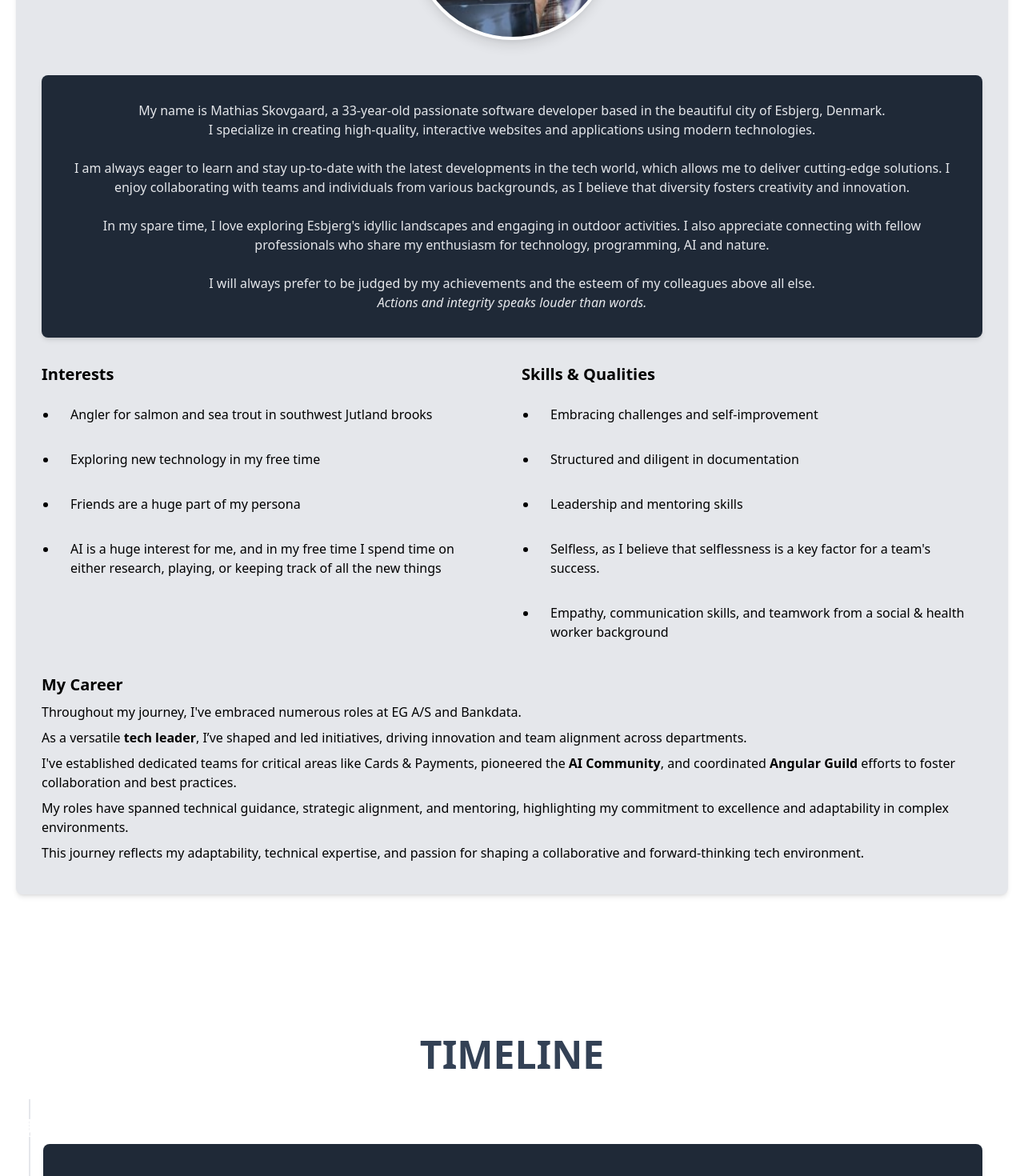
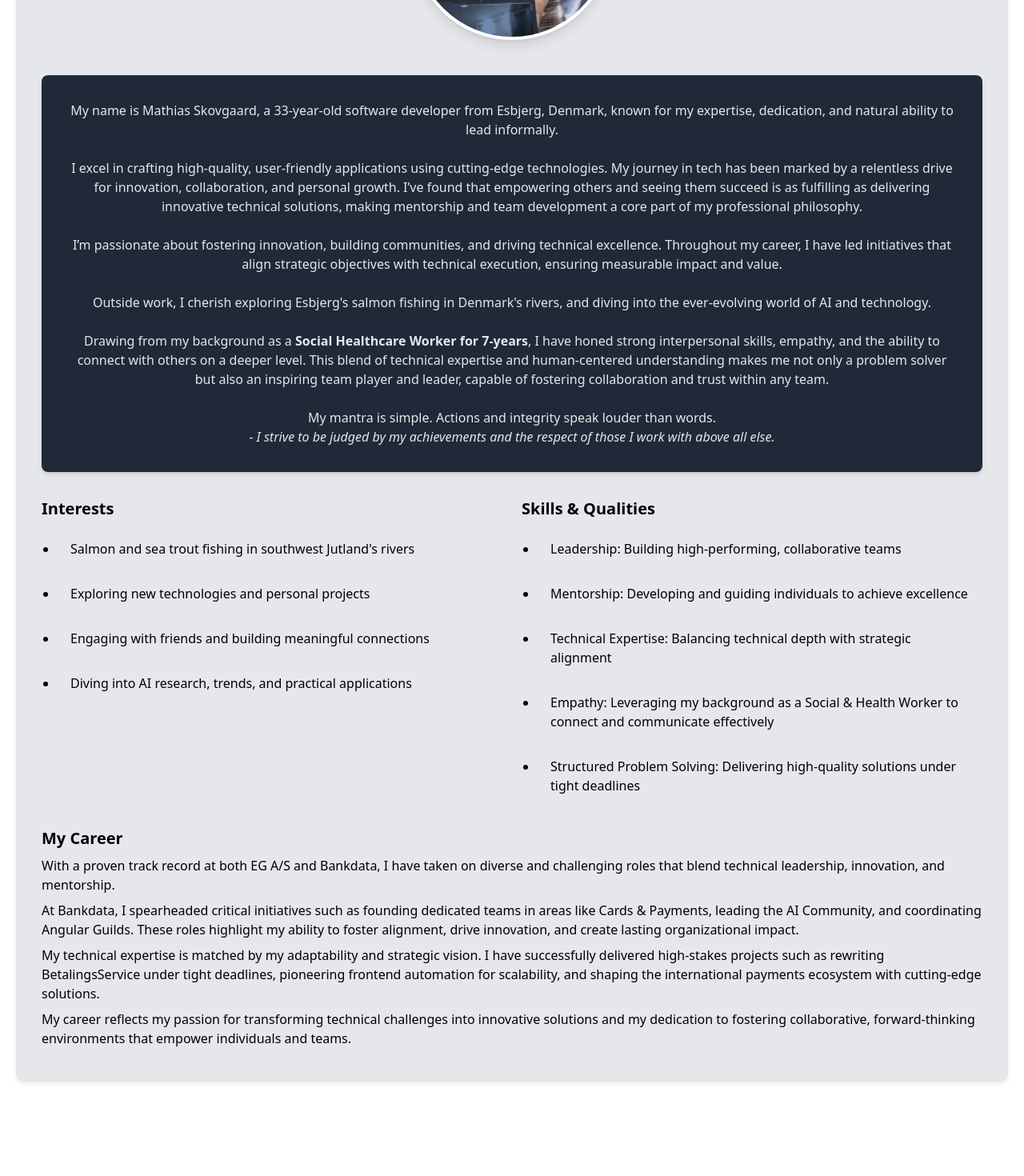
Before and after one commit to Sk0vgaard/my-portfolio, a React (Create React App) app: page / in a window 1280 px wide. Shown: the part 1200-2670 px from the top of the page at 80% size. Built offline with nearby package versions, Linux system fonts and the light colour scheme; the HTML template or start-up script is replaced by a standard one; what tw-elements would draw is missing.

Commit message:
Update about.jsx home.jsx skills.jsx

```diff
--- a/src/components/about.jsx
+++ b/src/components/about.jsx
@@ -40,77 +40,94 @@ const About = () => {
                     <div className="bg-gray-800 p-8 rounded-lg shadow-md mb-8">
                         <div className="text-center text-gray-200">
                             <p>
-                                My name is Mathias Skovgaard, a {age}-year-old passionate software developer based in
-                                the beautiful city of Esbjerg, Denmark.
-                            </p>
-                            <p>
-                                I specialize in creating high-quality, interactive websites and applications using
-                                modern technologies.
+                                My name is Mathias Skovgaard, a {age}-year-old software developer from Esbjerg, Denmark,
+                                known for my expertise, dedication, and natural ability to lead informally.
                             </p>
                             <br/>
                             <p>
-                                I am always eager to learn and stay up-to-date with the latest developments in the tech
-                                world, which allows me to deliver cutting-edge solutions. I enjoy
-                                collaborating with teams and individuals from various backgrounds, as I believe that
-                                diversity fosters creativity and innovation.
+                                I excel in crafting high-quality, user-friendly applications using cutting-edge
+                                technologies. My journey in tech has been marked by a relentless drive for innovation,
+                                collaboration, and personal growth. I’ve found that empowering others and seeing them
+                                succeed is as fulfilling as delivering innovative technical solutions, making mentorship
+                                and team development a core part of my professional philosophy.
                             </p>
                             <br/>
                             <p>
-                                In my spare time, I love exploring Esbjerg's idyllic landscapes and engaging in outdoor
-                                activities. I also appreciate connecting with fellow professionals who share my
-                                enthusiasm for technology, programming, AI and nature.
+                                I’m passionate about fostering innovation, building communities, and driving technical
+                                excellence. Throughout my career, I have led initiatives that align strategic objectives
+                                with technical execution, ensuring measurable impact and value.
+                            </p>
+                            <br/>
+                            <p> Outside work, I cherish exploring Esbjerg's salmon fishing in Denmark's rivers, and
+                                diving into the ever-evolving world of AI and technology.
+                            </p>
+                            <br/>
+                            <p> Drawing from my background as a <b>Social Healthcare Worker for 7-years</b>, I have
+                                honed strong interpersonal skills, empathy, and the ability to connect with others on a
+                                deeper level. This blend of technical expertise and human-centered understanding makes
+                                me not only a problem solver but also an inspiring team player and leader, capable of
+                                fostering collaboration and trust within any team.
                             </p>
                             <br/>
                             <p>
-                                I will always prefer to be judged by my achievements and the esteem of my colleagues
-                                above all else.
+                                My mantra is simple. Actions and integrity speak louder than words.
                                 <br/>
-                                <i>Actions and integrity speaks louder than words.</i>
+                                <i> - I strive to be judged by my achievements and the respect of those I work with
+                                    above
+                                    all else. </i>
                             </p>
                         </div>
                     </div>
 
                     <div className="grid grid-cols-1 md:grid-cols-2 gap-6">
-                        <div>
-                            <h3 className="text-xl font-semibold mb-2">Interests</h3>
+                        <div><h3 className="text-xl font-semibold mb-2">Interests</h3>
                             <ul className="list-disc pl-5">
-                                <li>Angler for salmon and sea trout in southwest Jutland brooks</li>
-                                <li>Exploring new technology in my free time</li>
-                                <li>Friends are a huge part of my persona</li>
-                                <li>AI is a huge interest for me, and in my free time I spend time on either
-                                    research, playing, or keeping track of all the new things
-                                </li>
+                                <li>Salmon and sea trout fishing in southwest Jutland's rivers</li>
+                                <li>Exploring new technologies and personal projects</li>
+                                <li>Engaging with friends and building meaningful connections</li>
+                                <li>Diving into AI research, trends, and practical applications</li>
                             </ul>
                         </div>
 
                         <div>
                             <h3 className="text-xl font-semibold mb-2">Skills & Qualities</h3>
                             <ul className="list-disc pl-5">
-                                <li>Embracing challenges and self-improvement</li>
-                                <li>Structured and diligent in documentation</li>
-                                <li>Leadership and mentoring skills</li>
-                                <li>Selfless, as I believe that selflessness is a key factor for a team's success.</li>
-                                <li>Empathy, communication skills, and teamwork from a social & health worker
-                                    background
+                                <li>Leadership: Building high-performing, collaborative teams</li>
+                                <li>Mentorship: Developing and guiding individuals to achieve excellence</li>
+                                <li>Technical Expertise: Balancing technical depth with strategic alignment</li>
+                                <li>Empathy: Leveraging my background as a Social & Health Worker to connect and
+                                    communicate effectively
+                                </li>
+                                <li>Structured Problem Solving: Delivering high-quality solutions under tight
+                                    deadlines
                                 </li>
                             </ul>
                         </div>
                     </div>
 
-                    <div className="mt-6">
-                        <h3 className="text-xl font-semibold mb-2">My Career</h3>
+                    <div className="mt-6"><h3 className="text-xl font-semibold mb-2">
+                        My Career
+                    </h3>
                         <p className="mb-2">
-                            Throughout my journey, I've embraced numerous roles at EG A/S and Bankdata.
+                            With a proven track record at both EG A/S and Bankdata, I have taken on diverse and
+                            challenging roles that blend technical leadership, innovation, and mentorship.
                         </p>
-                        <p className="mb-2">As a versatile <b>tech leader</b>, I’ve shaped and led initiatives, driving innovation and team alignment across departments.</p>
-                        <p className="mb-2">I've established dedicated teams for critical areas like Cards & Payments,
-                            pioneered the <b>AI Community</b>, and coordinated <b>Angular Guild</b> efforts to foster collaboration
-                            and best practices.</p>
-                        <p className="mb-2">My roles have spanned technical guidance, strategic alignment, and
-                            mentoring, highlighting my commitment to excellence and adaptability in complex
-                            environments.</p>
-                        <p className="mb-2">This journey reflects my adaptability, technical expertise, and passion for
-                            shaping a collaborative and forward-thinking tech environment.</p>
+                        <p className="mb-2">
+                            At Bankdata, I spearheaded critical initiatives such as founding dedicated teams in areas
+                            like Cards & Payments, leading the AI Community, and coordinating Angular Guilds. These
+                            roles highlight my ability to foster alignment, drive innovation, and create lasting
+                            organizational impact.
+                        </p>
+                        <p className="mb-2">
+                            My technical expertise is matched by my adaptability and strategic vision. I have
+                            successfully delivered high-stakes projects such as rewriting BetalingsService under tight
+                            deadlines, pioneering frontend automation for scalability, and shaping the international
+                            payments ecosystem with cutting-edge solutions.
+                        </p>
+                        <p className="mb-2"> My career reflects my passion for transforming technical challenges into
+                            innovative solutions and my dedication to fostering collaborative, forward-thinking
+                            environments that empower individuals and teams.
+                        </p>
                     </div>
                 </div>
             </div>
--- a/src/components/home/home.jsx
+++ b/src/components/home/home.jsx
@@ -52,8 +52,8 @@ const Home = () => {
                             <p className="text-scroll underline">A Leader</p>
                             <p className="text-scroll underline">Dependable</p>
                             <p className="text-scroll underline">Selfless</p>
-                            <p className="text-scroll underline">A Mentor</p>
-                            <p className="text-scroll underline">A Communicator</p>
+                            <p className="text-scroll underline">Honourable</p>
+                            <p className="text-scroll underline">Empathetic</p>
                             <p className="text-scroll underline">A Leader</p>
                         </div>
                     </div>
--- a/src/components/skills.jsx
+++ b/src/components/skills.jsx
@@ -2,15 +2,56 @@ import React, {useEffect, useRef, useState} from 'react';
 
 const categories = [
     {
+        title: 'Personal Skills',
+        skills: [
+            {technologyName: 'Communication', knowledge: 10},
+            {technologyName: 'Critical Thinking', knowledge: 10},
+            {technologyName: 'Networking', knowledge: 10},
+            {technologyName: 'Problem Solving', knowledge: 9},
+            {technologyName: 'Presentation Skills', knowledge: 9},
+            {technologyName: 'Adaptability', knowledge: 8},
+        ],
+    },
+    {
+        title: 'Leadership Skills',
+        skills: [
+            {technologyName: 'Team Building', knowledge: 10},
+            {technologyName: 'Team Empowerment', knowledge: 10},
+            {technologyName: 'Emotional Intelligence', knowledge: 9},
+            {technologyName: 'Resilience', knowledge: 8},
+            {technologyName: 'Stakeholder Management', knowledge: 8},
+            {technologyName: 'Change Management', knowledge: 8},
+        ],
+    },
+    {
+        title: 'Agile Methodologies',
+        skills: [
+            {technologyName: 'Scrum', knowledge: 9},
+            {technologyName: 'Kanban', knowledge: 9},
+            {technologyName: 'Extreme Programming', knowledge: 9},
+            {technologyName: 'SAFe', knowledge: 9},
+            {technologyName: 'LEAN', knowledge: 9},
+        ],
+    },
+    {
+        title: 'DevOps & Infrastructure',
+        skills: [
+            {technologyName: 'CI/CD', knowledge: 8},
+            {technologyName: 'Linux', knowledge: 7},
+            {technologyName: 'Grafana', knowledge: 6},
+            {technologyName: 'Docker', knowledge: 5},
+            {technologyName: 'Jenkins', knowledge: 8},
+            {technologyName: 'Azure DevOps', knowledge: 8},
+        ],
+    },
+    {
         title: 'Frontend Tools',
         skills: [
-            {technologyName: 'TypeScript', knowledge: 8},
+            {technologyName: 'TypeScript', knowledge: 9},
             {technologyName: 'JavaScript', knowledge: 8},
-            {technologyName: 'HTML(5) / CSS', knowledge: 8},
-            {technologyName: 'JSON', knowledge: 8},
+            {technologyName: 'HTML(5) / CSS', knowledge: 9},
             {technologyName: 'AJAX', knowledge: 8},
             {technologyName: 'Responsive Web Design', knowledge: 9},
-            {technologyName: 'Chrome Dev Tools', knowledge: 9},
             {technologyName: 'ESLint / TSLint / Stylelint', knowledge: 9},
         ],
     },
@@ -20,37 +61,43 @@ const categories = [
             {technologyName: 'Angular', knowledge: 10},
             {technologyName: 'React', knowledge: 7},
             {technologyName: 'Jest / Spectator', knowledge: 8},
+            {technologyName: 'Playwright', knowledge: 6},
+            {technologyName: 'Cypress', knowledge: 8},
+        ],
+    },
+    {
+        title: 'Design Systems',
+        skills: [
             {technologyName: 'Angular Material', knowledge: 9},
             {technologyName: 'Kirby Design System', knowledge: 8},
             {technologyName: 'Bootstrap', knowledge: 8},
-            {technologyName: 'Playwright', knowledge: 8},
-            {technologyName: 'Cypress', knowledge: 8},
+        ],
+    },
+    {
+        title: 'UI/UX Design',
+        skills: [
+            {technologyName: 'User Experience (UX) Design', knowledge: 9},
+            {technologyName: 'User Interface (UI) Design', knowledge: 8},
+            {technologyName: 'Zeplin', knowledge: 6},
+            {technologyName: 'Figma', knowledge: 5},
         ],
     },
     {
         title: 'Backend Tools',
         skills: [
-            {technologyName: 'Node.js', knowledge: 9},
+            {technologyName: 'Node.js', knowledge: 8},
             {technologyName: 'Java', knowledge: 6},
             {technologyName: 'C#', knowledge: 5},
-            {technologyName: 'C++', knowledge: 3},
+            {technologyName: 'C++', knowledge: 5},
         ],
     },
     {
         title: 'Backend Frameworks',
         skills: [
+            {technologyName: 'Express.js', knowledge: 7},
+            {technologyName: 'NestJS', knowledge: 7},
             {technologyName: 'Spring Boot', knowledge: 6},
-            {technologyName: 'Quarkus', knowledge: 5},
             {technologyName: 'ASP.NET & Core', knowledge: 4},
-        ],
-    },
-    {
-        title: 'UI/UX Design',
-        skills: [
-            {technologyName: 'User Experience (UX) Design', knowledge: 8},
-            {technologyName: 'User Interface (UI) Design', knowledge: 8},
-            {technologyName: 'Sketch', knowledge: 5},
-            {technologyName: 'Figma', knowledge: 5},
         ],
     },
     {
@@ -63,26 +110,12 @@ const categories = [
         ],
     },
     {
-        title: 'DevOps & Infrastructure',
-        skills: [
-            {technologyName: 'CI/CD', knowledge: 8},
-            {technologyName: 'Linux', knowledge: 7},
-            {technologyName: 'OpenShift', knowledge: 7},
-            {technologyName: 'Grafana', knowledge: 6},
-            {technologyName: 'Docker', knowledge: 5},
-            {technologyName: 'Jenkins', knowledge: 8},
-            {technologyName: 'Postman', knowledge: 8},
-        ],
-    },
-    {
         title: 'Version Control & Collaboration',
         skills: [
             {technologyName: 'Jira', knowledge: 9},
-            {technologyName: 'Confluence', knowledge: 9},
             {technologyName: 'Git', knowledge: 9},
             {technologyName: 'GitHub', knowledge: 8},
             {technologyName: 'BitBucket', knowledge: 9},
-            {technologyName: 'Mercurial', knowledge: 5},
         ],
     },
     {
@@ -95,31 +128,12 @@ const categories = [
         ],
     },
     {
-        title: 'Agile Methodologies',
-        skills: [
-            {technologyName: 'Scrum', knowledge: 9},
-            {technologyName: 'Kanban', knowledge: 9},
-            {technologyName: 'Extreme Programming', knowledge: 9},
-        ],
-    },
-    {
         title: 'Legacy Technologies',
         skills: [
             {technologyName: 'Puma', knowledge: 6},
             {technologyName: 'Struts', knowledge: 4},
             {technologyName: 'COBOL', knowledge: 2},
             {technologyName: 'Encode', knowledge: 8},
-        ],
-    },
-    {
-        title: 'Personal Skills',
-        skills: [
-            {technologyName: 'Communication', knowledge: 10},
-            {technologyName: 'Leadership', knowledge: 10},
-            {technologyName: 'Adaptability', knowledge: 8},
-            {technologyName: 'Critical Thinking', knowledge: 10},
-            {technologyName: 'Problem Solving', knowledge: 9},
-            {technologyName: 'Presentation Skills', knowledge: 9},
         ],
     },
 ];
@@ -150,36 +164,21 @@ const Skills = () => {
     useEffect(() => {
         const observer = new IntersectionObserver(
             (entries) => {
-                entries.forEach((entry) => {
-                    if (entry.isIntersecting) {
-                        setAnimate((prevAnimate) => ({
-                            ...prevAnimate,
-                            [entry.target.id]: true,
-                        }));
-                    } else {
-                        setAnimate((prevAnimate) => ({
-                            ...prevAnimate,
-                            [entry.target.id]: false,
-                        }));
-                    }
+                entries.forEach(({target, isIntersecting}) => {
+                    setAnimate((prevAnimate) => ({
+                        ...prevAnimate,
+                        [target.id]: isIntersecting,
+                    }));
                 });
             },
-            {threshold: 0.5} // Adjust the threshold value based on your preference
+            {threshold: 0.5}
         );
 
-        categoryRefs.current.forEach((ref) => {
-            if (ref) {
-                observer.observe(ref);
-            }
-        });
+        const refs = categoryRefs.current || [];
 
-        return () => {
-            categoryRefs.current.forEach((ref) => {
-                if (ref) {
-                    observer.unobserve(ref);
-                }
-            });
-        };
+        refs.forEach((ref) => ref && observer.observe(ref));
+
+        return () => refs.forEach((ref) => ref && observer.unobserve(ref));
     }, []);
 
     return (
@@ -199,7 +198,7 @@ const Skills = () => {
                                     {category.skills.map((skill, idx) => (
                                         <li key={idx} className="text-lg pt-2 pb-4">
                                             {skill.technologyName}
-                                            {skill.knowledge && skill.knowledge && (
+                                            {!!skill.knowledge && (
                                                 <div className="relative mt-2">
                                                     <div
                                                         className="overflow-hidden h-2 text-xs flex rounded bg-gray-300">
```
